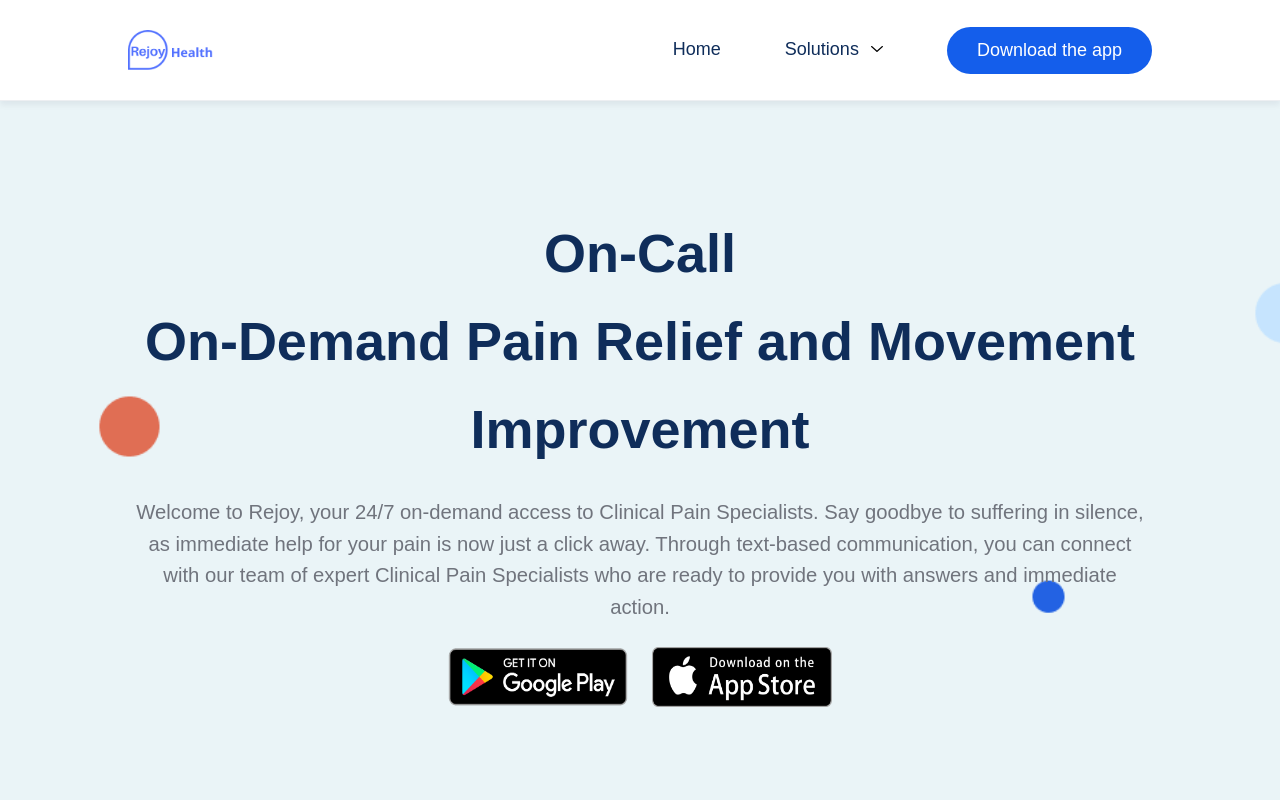
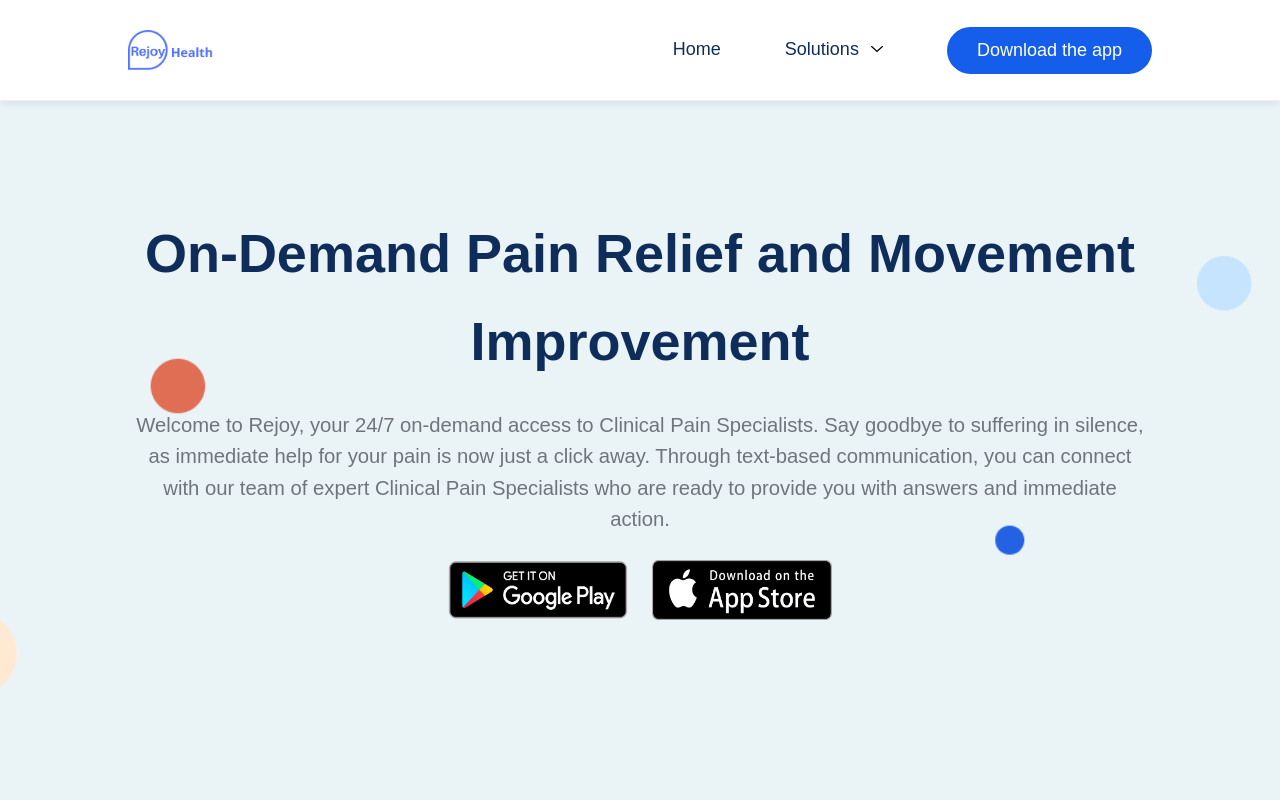
Before and after one commit to niteshsinha17/rejoy-backend, a Next.js app: page /on-call in a window 1280 px wide. Shown: the top 800 px of the page. Built offline with nearby package versions, Linux system fonts and the light colour scheme.

Commit message:
some text changes

```diff
--- a/src/app/(landingPages)/_components/footer/index.tsx
+++ b/src/app/(landingPages)/_components/footer/index.tsx
@@ -46,7 +46,7 @@
   {
     name: "Twitter",
     icon: twitterIcon,
-    url: "https://twitter.com/rhealthai",
+    url: "https://twitter.com/rejoyhealth",
   },
   {
     name: "Linkedin",
@@ -61,7 +61,7 @@
   {
     name: "Youtube",
     icon: youTubeIcon,
-    url: "https://m.youtube.com/channel/UCMqk_PKcedTOo0f3cJxqzgw",
+    url: "https://www.youtube.com/@rejoyhealthusa",
   },
   {
     name: "Tiktok",
@@ -80,8 +80,9 @@
             <div className="max-w-md">
               <Heading>Company</Heading>
               <Para>
-                Rejoy Health offers next-gen digital health solutions that
-                helped 10,000+ people improve their lives.
+                Rejoy Health offers next-gen digital Digital musculoskeletal care/
+                Digital MSK health solutions
+                that helped 10,000+ people improve their lives.
               </Para>
             </div>
 
@@ -131,8 +132,12 @@
                 <FooterLink path={ROUTES.DIGITAL_PHYSICAL_THERAPY}>
                   Digital Physical Therapy
                 </FooterLink>
-                <FooterLink path={ROUTES.ON_CALL}>On Call</FooterLink>
-
+                <FooterLink path={ROUTES.MUSCULOSKELETAL}>
+                  Musculoskeletal Care
+                </FooterLink>
+                <FooterLink path={ROUTES.ON_CALL}>
+                  On Call
+                </FooterLink>
                 <FooterLink path={ROUTES.MOVE_AND_EARN}>
                   Move and Earn
                 </FooterLink>
@@ -140,9 +145,6 @@
                   In-Center Visits
                 </FooterLink>
                 <FooterLink path={ROUTES.ACADEMY}>Academy</FooterLink>
-                <FooterLink path={ROUTES.MUSCULOSKELETAL}>
-                  Musculoskeletal
-                </FooterLink>
               </div>
               <div>
                 <Heading>Term and Conditions</Heading>
--- a/src/app/(landingPages)/_components/header/index.tsx
+++ b/src/app/(landingPages)/_components/header/index.tsx
@@ -35,50 +35,50 @@
       {
         name: "Precision Motion Technology",
         description:
-          "Discover a groundbreaking approach to joint and muscle care with our state-of-the-art TrueMotion™ technology.",
+          "Discover a groundbreaking approach to joint and muscle care with our state-of-the-art RejoyMotion™ technology",
         path: ROUTES.PRECISION_MOTION_TECHNOLOGY,
         icon: motionIcon,
       },
       {
         name: "Digital Physical Therapy",
         description:
-          "AI-powered physical therapy from the comfort of your home.",
+          "Computer Vision powered physical therapy from the comfort of your home",
         path: ROUTES.DIGITAL_PHYSICAL_THERAPY,
         icon: therapyIcon,
       },
       {
+        name: "Musculoskeletal Care",
+        description:
+          "Physical therapists with advanced computer vision and AI to provide customized treatment plans that can be accessed from the comfort of your own home",
+        path: ROUTES.MUSCULOSKELETAL,
+        icon: musculoskeletalIcon,
+      },
+      {
         name: "On Call",
-        description: "Your 24/7 on-demand access to Clinical Pain Specialists",
+        description: "Your 24/7 on-demand access to Specialists",
         path: ROUTES.ON_CALL,
         icon: onCallIcon,
       },
       {
         name: "In-Center Visits",
         description:
-          "Experience exceptional care that combines the convenience of digital accessibility with the personalized touch of in-person visits.",
+          "Experience exceptional care that complements the convenience of digital accessibility with the personalized touch of in-person visits",
         path: ROUTES.IN_CENTER_VISITS,
         icon: houseCallIcon,
       },
       {
         name: "Move and Earn",
         description:
-          "Rejoy empowers you to embrace the value of daily movement by rewarding your every step. ",
+          "Rejoy empowers you to embrace the value of daily movement by rewarding your every step",
         path: ROUTES.MOVE_AND_EARN,
         icon: moveIcon,
       },
       {
         name: "Academy",
         description:
-          "Your comprehensive resource for achieving a pain-free life.",
+          "Your ultimate pain relief companion, offering comprehensive resources and ChatGPT-powered guidance for a pain-free life",
         path: ROUTES.ACADEMY,
         icon: academyIcon,
-      },
-      {
-        name: "Musculoskeletal",
-        description:
-          "Physical therapists with advanced computer vision and AI to provide customized treatment plans that can be accessed from the comfort of your own home.",
-        path: ROUTES.MUSCULOSKELETAL,
-        icon: musculoskeletalIcon,
       },
     ],
   },
--- a/src/view/homePage/ourSolutions.jsx
+++ b/src/view/homePage/ourSolutions.jsx
@@ -32,7 +32,7 @@
         </p>
         <LeftImageSection
           heading="Precision Motion Technology"
-          para="Precision Motion Technology, powered by TrueMotion™, establishes an unprecedented benchmark in joint and muscle care. Move recognizes that precise movement is crucial for optimal well-being. By integrating TrueMotion™ technology, they deliver unrivaled accuracy and effectiveness in their programs. This advanced technology enhances joint and muscle care, enabling individuals to achieve their health goals with unparalleled precision. Move's commitment to incorporating TrueMotion™ technology sets them apart in providing exceptional care for joint and muscle health."
+          para="Precision Motion Technology, powered by RejoyMotion™, establishes an unprecedented benchmark in joint and muscle care. Move recognizes that precise movement is crucial for optimal well-being. By integrating RejoyMotion™ technology, they deliver unrivaled accuracy and effectiveness in their programs. This advanced technology enhances joint and muscle care, enabling individuals to achieve their health goals with unparalleled precision. Move's commitment to incorporating TrueMotion™ technology sets them apart in providing exceptional care for joint and muscle health."
           custom={
             <div className="mt-4">
               <ButtonLink
@@ -60,6 +60,17 @@
           imgAlt="Digital Physical Therapy"
         />
         <LeftImageSection
+          heading="Targeted Musculoskeletal Care"
+          para="Use our therapeutic exercises created by professional PTs to manage your back and joint pains. Our AI system and computer vision leave you at ease that you are performing the exercises properly."
+          custom={
+            <div className="mt-4">
+              <ButtonLink href={ROUTES.MUSCULOSKELETAL} text="Learn More" />
+            </div>
+          }
+          img={Musculoskeletal}
+          imgAlt="Targeted Musculoskeletal Care"
+        />
+        <RightImageSection
           heading="On Call"
           para="When immediate relief is essential, our on-demand team of Physical Health Specialists is readily available. Offering round-the-clock text-based support across three continents, patients can access high-quality care precisely when and where they require it. Say goodbye to waiting on hold or speaking with unqualified individuals beforehand."
           custom={
@@ -70,7 +81,7 @@
           img={OnCall}
           imgAlt="On Call"
         />
-        <RightImageSection
+        <LeftImageSection
           heading="Move"
           para="Move understands that movement is integral to promoting longevity, well-being, and a life free from discomfort. By harnessing wearable technology and partnering with certified personal trainers, Move is revolutionizing exercise. Their programs are designed to enhance and sustain physical health, mitigate health risks, and empower individuals to achieve their personal fitness objectives. Move ensures exercise is not only more effective but also easily accessible to all."
           custom={
@@ -81,17 +92,6 @@
           img={Move}
           imgAlt="Move"
         />
-        <LeftImageSection
-          heading="Targeted Musculoskeletal Care"
-          para="Use our therapeutic exercises created by professional PTs to manage your back and joint pains. Our AI system and computer vision leave you at ease that you are performing the exercises properly."
-          custom={
-            <div className="mt-4">
-              <ButtonLink href={ROUTES.MUSCULOSKELETAL} text="Learn More" />
-            </div>
-          }
-          img={Musculoskeletal}
-          imgAlt="Targeted Musculoskeletal Care"
-        />
       </Container>
     </Section>
   );
--- a/src/view/on-call/features.jsx
+++ b/src/view/on-call/features.jsx
@@ -16,7 +16,7 @@
 
         <LeftImageSection
           heading="Text-based communication"
-          para="Rejoy provides a convenient text-based communication platform for you to connect with our team of experts. Through this intuitive interface, you can easily convey your pain concerns and receive prompt responses, ensuring a seamless and efficient communication experience."
+          para="Rejoy provides a convenient video and text based communication platform for you to connect with our team of experts. Through this intuitive interface, you can easily convey your pain concerns and receive prompt responses, ensuring a seamless and efficient communication experience."
           img={TextBased.src}
           imgAlt="Text-based communication"
         />
--- a/src/view/on-call/hero.jsx
+++ b/src/view/on-call/hero.jsx
@@ -25,8 +25,7 @@
       <TopBanner>
         <Container>
           <h1 className="text-center heading-1 text-textPrimary">
-            <span>On-Call </span>
-            <br /> On-Demand Pain Relief and Movement Improvement
+            On-Demand Pain Relief and Movement Improvement
           </h1>
           <p className="text-center max-w-4xl mx-auto body-1 mt-4">
             Welcome to Rejoy, your 24/7 on-demand access to Clinical Pain
--- a/src/view/on-call/whyMatters.jsx
+++ b/src/view/on-call/whyMatters.jsx
@@ -61,7 +61,7 @@
           <CardItem
             heading="Streamlined Appointments"
             img={Appointment}
-            text="No more unnecessary appointments that eat up your valuable time. Rejoy eliminates the need for multiple visits by connecting you directly with Clinical Pain Specialists through our text-based communication platform. Experience a streamlined process that puts your pain relief at the forefront."
+            text="No more unnecessary appointments that eat up your valuable time. Rejoy eliminates the need for multiple visits by connecting you directly with Clinical Pain Specialists through our video and text based communication platform. Experience a streamlined process that puts your pain relief at the forefront."
           />
           <CardItem
             heading="Cost Savings"
--- a/src/view/precisionMotionTechnology/download.jsx
+++ b/src/view/precisionMotionTechnology/download.jsx
@@ -9,10 +9,10 @@
           Transforming Pain into Growth and Success
         </h2>
         <p className="text-center max-w-3xl mx-auto body-1 mt-4">
-          Empower you, your family or your employees with Rejoy's advanced joint
+          Empower you, your members or your employees with Rejoy's advanced joint
           and muscle care solutions. By addressing pain and promoting healthier
           movement, you can foster a happier, more engaged, and motivated
-          workforce
+          environment.
         </p>
         <div className="flex justify-center mt-4 space-x-4">
           <DownloadButtons />
--- a/src/view/precisionMotionTechnology/hero.jsx
+++ b/src/view/precisionMotionTechnology/hero.jsx
@@ -25,12 +25,12 @@
       <TopBanner>
         <Container>
           <h1 className="text-center heading-1 text-textPrimary">
-            <span>TrueMotion™ Technology </span>
+            <span>RejoyMotion™ Technology </span>
             <br /> Setting a New Standard for Joint and Muscle Care
           </h1>
           <p className="text-center max-w-3xl mx-auto body-1 mt-4">
             Discover a groundbreaking approach to joint and muscle care with our
-            state-of-the-art TrueMotion™ technology. We have redefined exercise
+            state-of-the-art RejoyMotion™ technology. We have redefined exercise
             therapy, providing our members with real-time guidance that delivers
             exceptional outcomes. Say goodbye to conventional methods and
             embrace the future of pain management.
```
